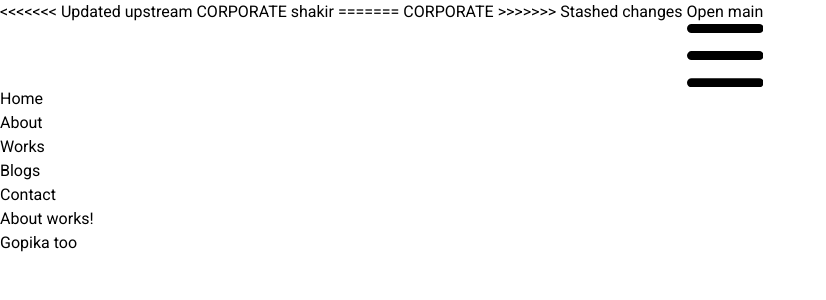
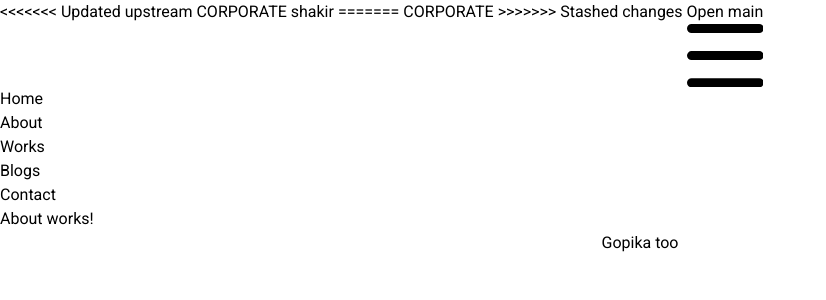
Before and after one commit to shaaakir7/Corporate-angular, an Angular app: page /about in a window 1280 px wide. Shown: the top 300 px of the page, without its empty margins (0-826 px from the left). Built offline with nearby package versions, Linux system fonts and the light colour scheme.

Commit message:
aligned center

```diff
--- a/src/app/about/about.component.html
+++ b/src/app/about/about.component.html
@@ -1,2 +1,2 @@
 <p class="text-center text-3xl font-bold">About works!</p>
-<p>Gopika too </p>
+<p style="text-align: center;">Gopika too </p>
```
